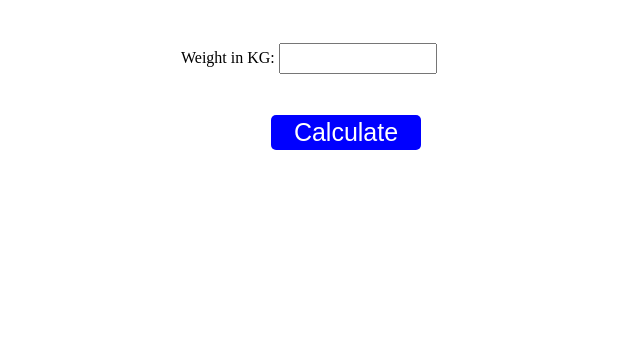
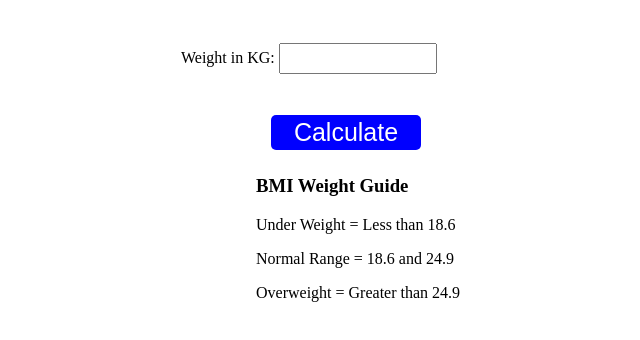
Before and after one commit to FebbyLimasSendelvant/BMI-Calculator, a plain HTML site: page index.html in a window 1280 px wide. Shown: the part 212-552 px from the top of the page, without its empty margins (207-847 px from the left). Drawn offline with Linux system fonts and the light colour scheme.

Commit message:
Bmi-Calculator

```diff
--- a/index.html
+++ b/index.html
@@ -16,10 +16,10 @@
     <button>Calculate</button>
     <div id="results"></div>
     <div id="weight-guide">
-    <!---<h3>BMI Weight Guide</h3>
+    <h3>BMI Weight Guide</h3>
     <p>Under Weight = Less than 18.6</p>
     <p>Normal Range = 18.6 and 24.9</p>
-    <p>Overweight = Greater than 24.9</p>-->
+    <p>Overweight = Greater than 24.9</p>
     </div>
     </form>
     </div>
```
